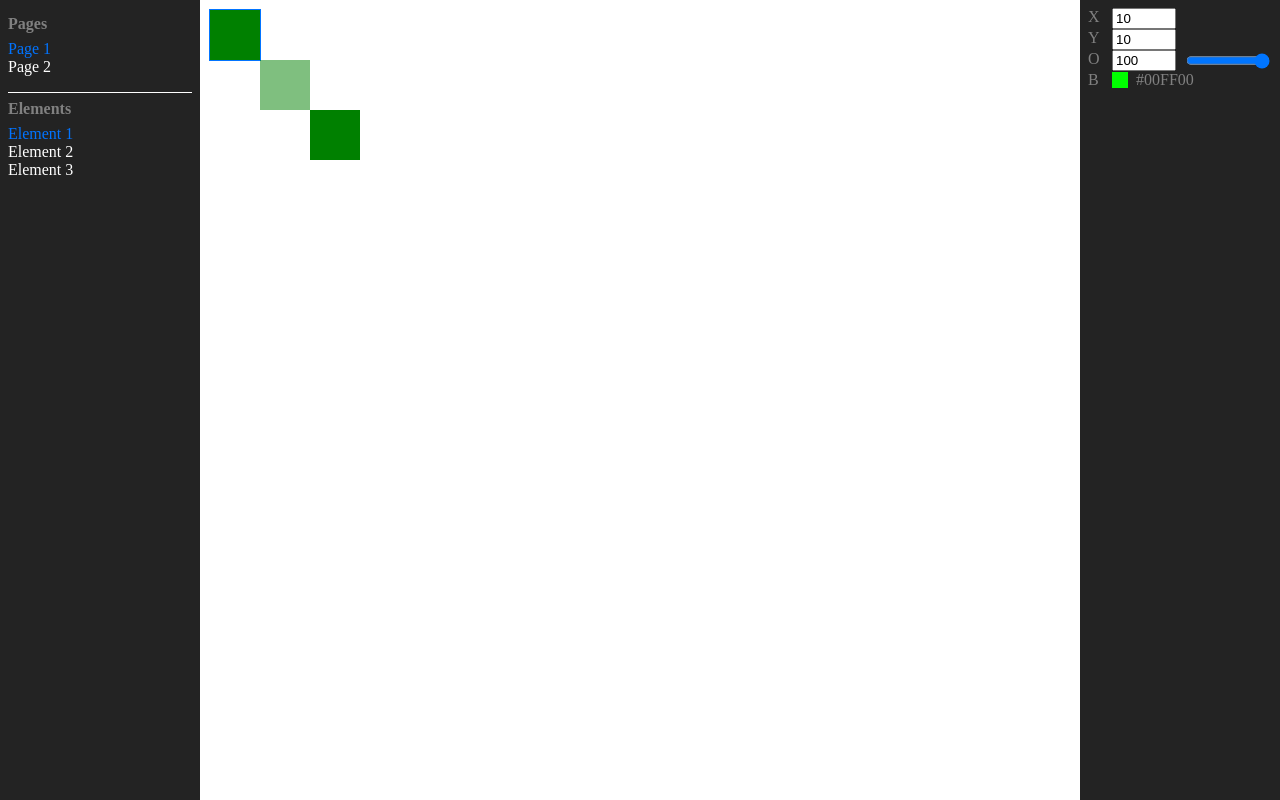
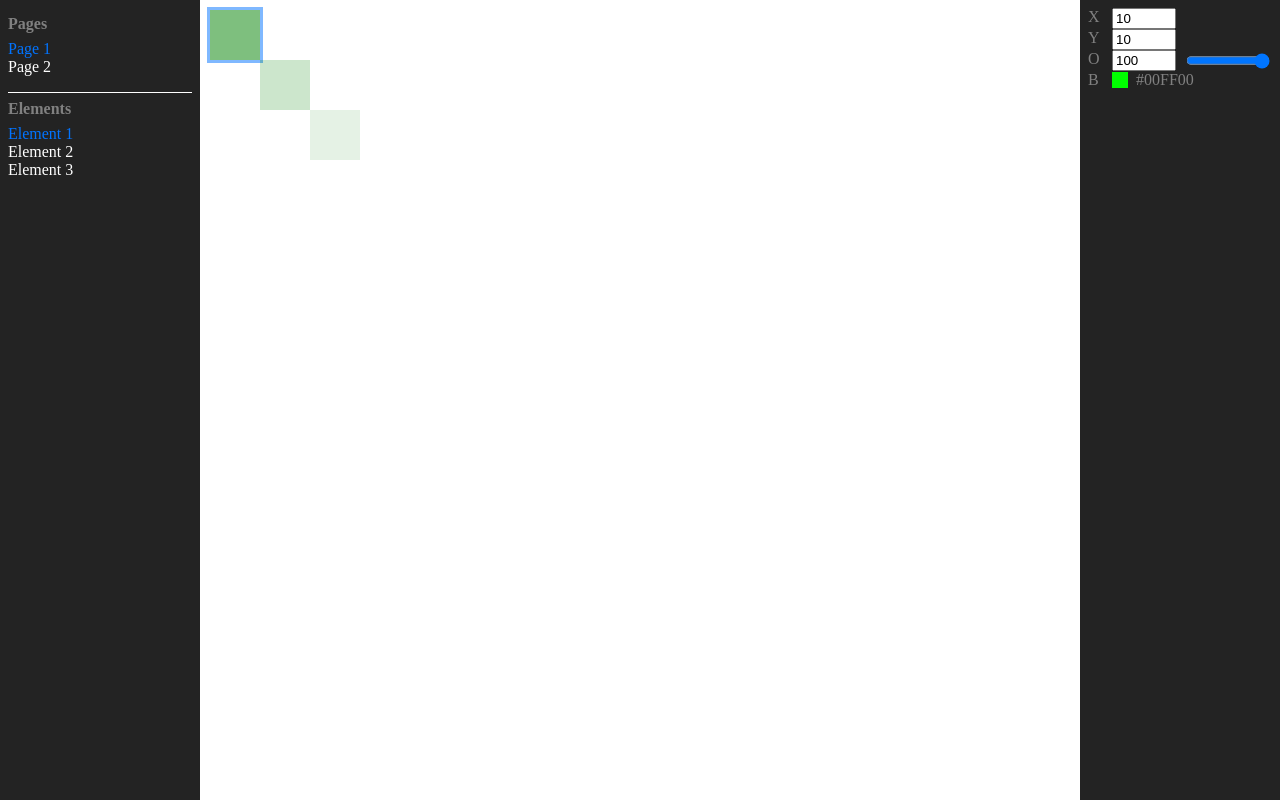
Before and after one commit to codeewander/phase-challenge, a React (Create React App) app: page / in a window 1280 px wide. Built offline with nearby package versions, Linux system fonts and the light colour scheme.

Commit message:
[Feat] set canvas elements'data

```diff
--- a/src/Canvas.js
+++ b/src/Canvas.js
@@ -1,11 +1,12 @@
-import React from "react";
-import styled from "styled-components";
+import React, { useContext } from 'react'
+import styled from 'styled-components'
+import { DataContext } from './contexts/DataContext'
 
 const CanvasWrapper = styled.div`
   position: relative;
   background: white;
   overflow: hidden;
-`;
+`
 
 const Block = styled.div`
   position: absolute;
@@ -15,17 +16,27 @@ const Block = styled.div`
   top: ${(props) => props.y}px;
   opacity: ${(props) => props.o};
   background: green;
-  outline: ${(props) => (props.active ? 1 : 0)}px solid #0274ff;
-`;
+  outline: ${(props) => (props.active ? 3 : 0)}px solid #0274ff;
+`
 
 const Canvas = () => {
+  const {data, setData} = useContext(DataContext)
+  const canvasElementIds = data.directory.find(
+    (page) => page.id === data.selectedPage
+  ).elements
+  console.log(canvasElementIds,'canvasElementIds')
+  const elements = data.elements.filter((element) =>
+    canvasElementIds.includes(element.id)
+  )
+  console.log(elements,'elements')
+
   return (
     <CanvasWrapper>
-      <Block x={10} y={10} o={1} active />
-      <Block x={60} y={60} o={0.5} />
-      <Block x={110} y={110} o={1} />
+      {elements.map((element) => (
+        <Block x={element.detail.x} y={element.detail.y} o={element.detail.o} key={element.id} active={element.id === data.selectedElement}/>
+      ))}
     </CanvasWrapper>
-  );
-};
+  )
+}
 
-export default Canvas;
+export default Canvas
```
